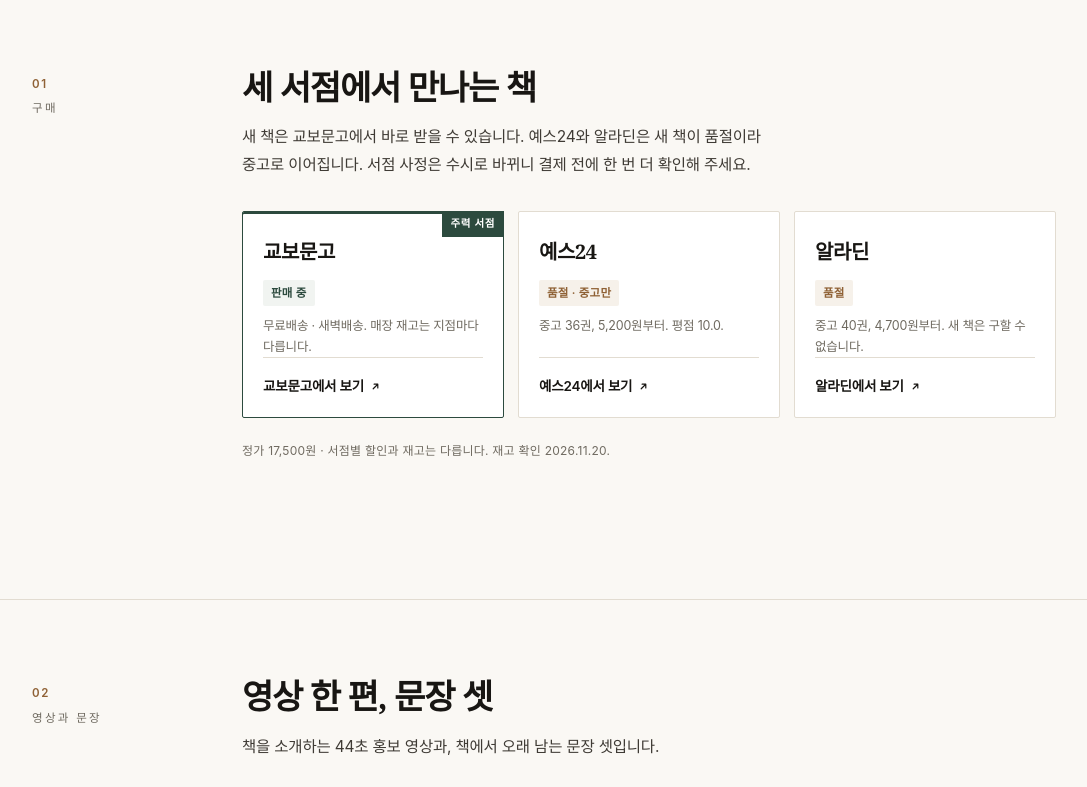
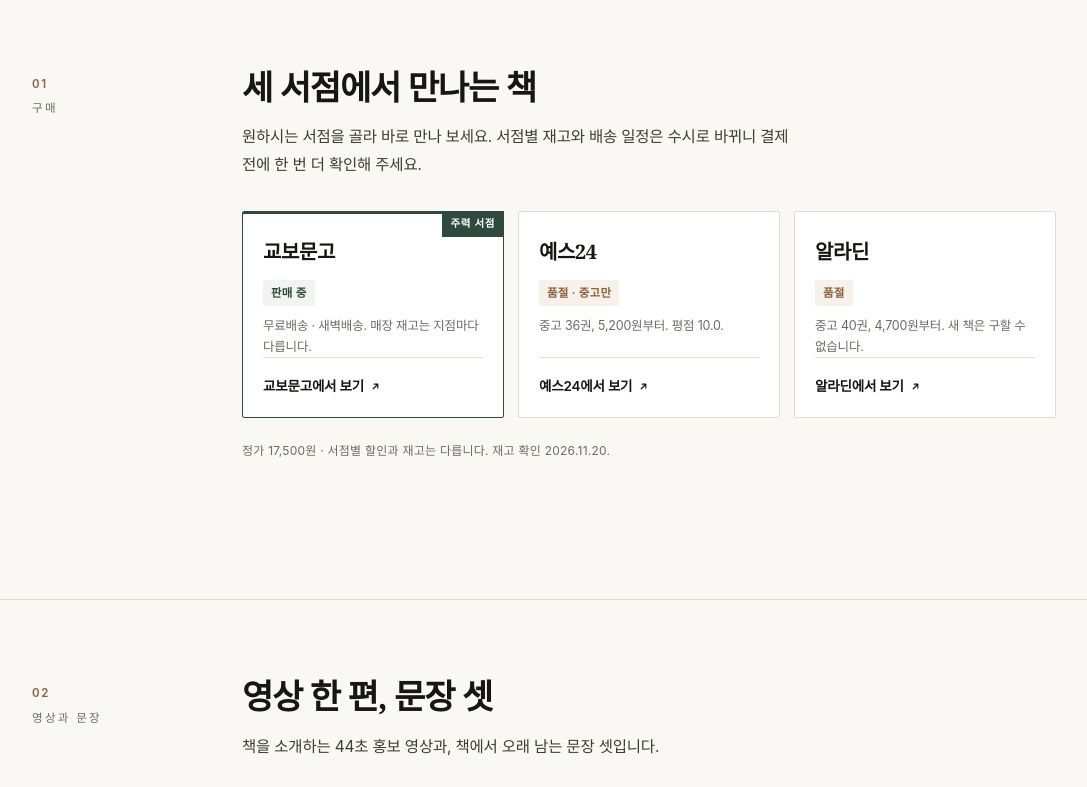
Before and after one commit to newme4549/my-digital-office, a plain HTML site: page bookhub/index.html in a window 1280 px wide. Shown: the part 800-1587 px from the top of the page, without its empty margins (96-1183 px from the left). Drawn offline with Linux system fonts and the light colour scheme; grey boxes are pictures that could not be loaded; a web font is replaced by a local one.

Commit message:
북허브: 구매 섹션 안내 문구를 서점별 품절 상황에 매이지 않는 일반 문구로

```diff
--- a/bookhub/index.html
+++ b/bookhub/index.html
@@ -332,7 +332,7 @@ section[id]{scroll-margin-top:84px}
     <div class="sec-label"><b>01</b>구매</div>
     <div>
       <h2 id="buy-h">세 서점에서 만나는 책</h2>
-      <p class="dek">새 책은 교보문고에서 바로 받을 수 있습니다. 예스24와 알라딘은 새 책이 품절이라 중고로 이어집니다. 서점 사정은 수시로 바뀌니 결제 전에 한 번 더 확인해 주세요.</p>
+      <p class="dek">원하시는 서점을 골라 바로 만나 보세요. 서점별 재고와 배송 일정은 수시로 바뀌니 결제 전에 한 번 더 확인해 주세요.</p>
 
       <div class="stores" id="stores">
         <article class="store" data-store="kyobo">
```
